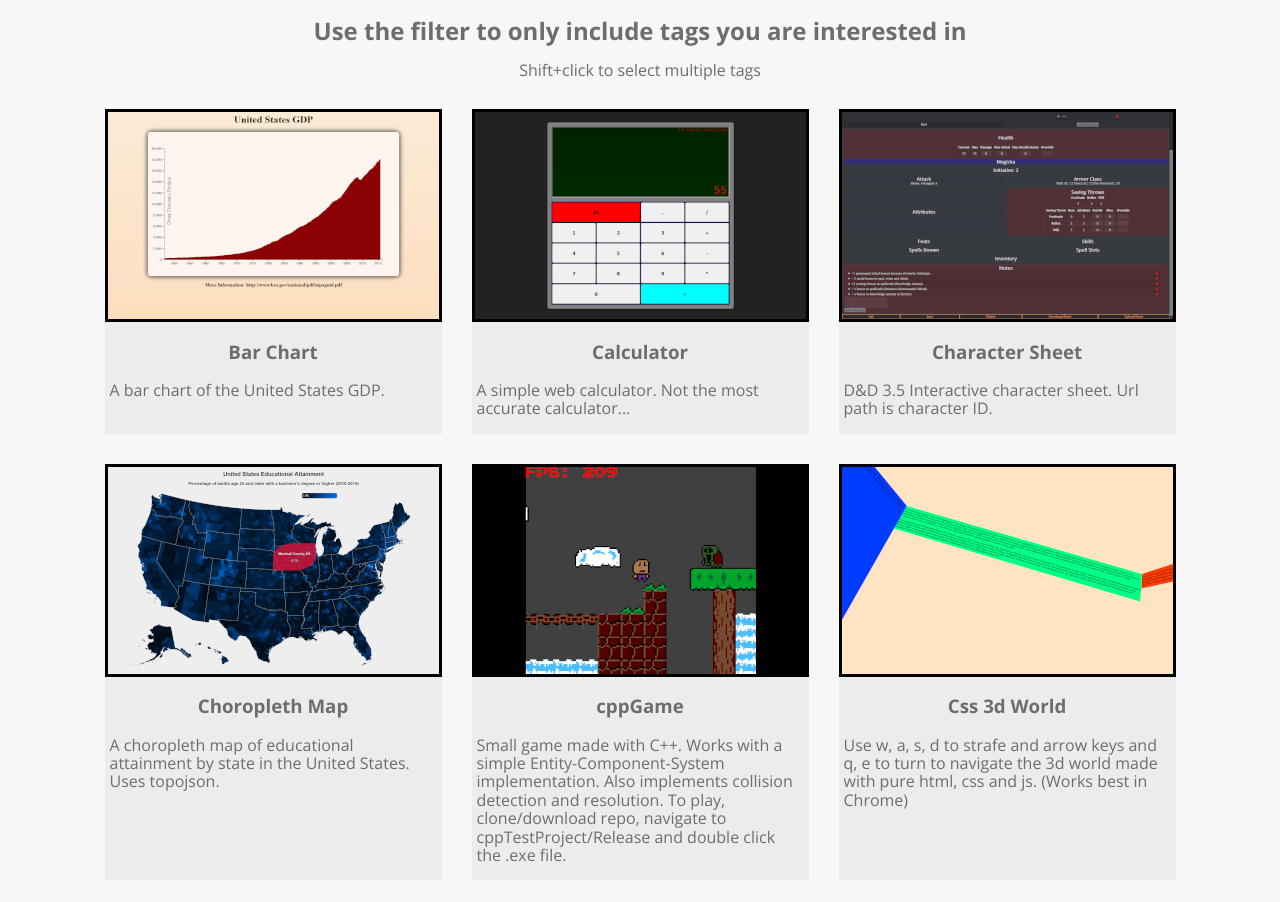
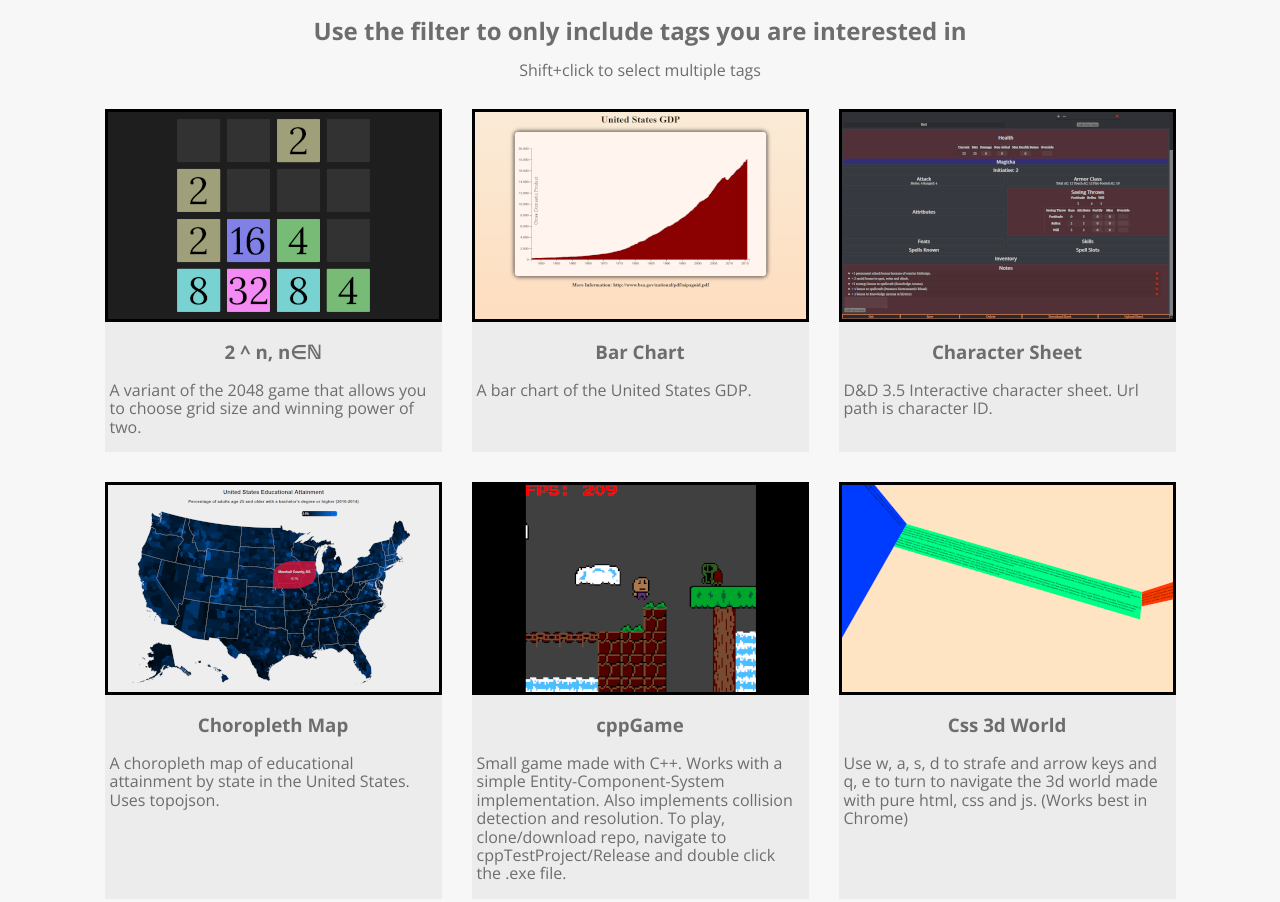
Before and after one commit to Watersilver/portfolio, a React app: page / in a window 1280 px wide. Shown: the part 852-1754 px from the top of the page. Built offline with nearby package versions, Linux system fonts and the light colour scheme.

Commit message:
added 2powN, removed calculator

```diff
--- a/docs/index.html
+++ b/docs/index.html
@@ -1 +1 @@
-<!DOCTYPE html><html lang="en"><head><meta charset="UTF-8"><meta http-equiv="X-UA-Compatible" content="IE=edge"><meta name="viewport" content="width=device-width, initial-scale=1.0"><link rel="preconnect" href="https://fonts.googleapis.com"><link rel="preconnect" href="https://fonts.gstatic.com" crossorigin><link href="https://fonts.googleapis.com/css2?family=Open+Sans:wght@400;700&display=swap" rel="stylesheet"><link rel="stylesheet" href="normalize.f71c9569.css"><link rel="stylesheet" href="style.59e0c013.css"><title>Ermis Zervos Portfolio</title></head><body> <body> <div id="root"></div> <script src="portfolio.bebc067b.js"></script> </body> </body></html>
+<!DOCTYPE html><html lang="en"><head><meta charset="UTF-8"><meta http-equiv="X-UA-Compatible" content="IE=edge"><meta name="viewport" content="width=device-width, initial-scale=1.0"><link rel="preconnect" href="https://fonts.googleapis.com"><link rel="preconnect" href="https://fonts.gstatic.com" crossorigin><link href="https://fonts.googleapis.com/css2?family=Open+Sans:wght@400;700&display=swap" rel="stylesheet"><link rel="stylesheet" href="normalize.f71c9569.css"><link rel="stylesheet" href="style.59e0c013.css"><title>Ermis Zervos Portfolio</title></head><body> <body> <div id="root"></div> <script src="portfolio.d29eae8e.js"></script> </body> </body></html>
--- a/public/js/components/App.js
+++ b/public/js/components/App.js
@@ -23,9 +23,11 @@ class ItemData {
   }
 };
 
+// 331 x 207
 import jsmoimg from "../../images/jsmodule.png";
 import clinimg from "../../images/cli.png";
 
+import twopowN from "../../images/2powN.png";
 import barcimg from "../../images/barchart.png";
 import calcimg from "../../images/calculator.png";
 import chorimg from "../../images/choropleth.png";
@@ -55,7 +57,9 @@ import prinimg from "../../images/princess.png";
 import kinpimg from "../../images/keyboardinput.png";
 
 const itemsData = [
-  new ItemData("Project Euler", "Solutions to Project Euler problems", clinimg, "https://github.com/Watersilver/ProjectEuler",
+  new ItemData("2 ^ n, n∈ℕ", "A variant of the 2048 game that allows you to choose grid size and winning power of two.", twopowN, "https://watersilver.github.io/2powN/",
+  tags.javascript, tags.css, tags.html, tags.gamedev),
+  new ItemData("Project Euler", "Solutions to Project Euler problems.", clinimg, "https://github.com/Watersilver/ProjectEuler",
   tags.python),
   new ItemData("File Comparison", "Web app where you can upload two files to be compared using a simple algorithm.", sim1img, "https://github.com/Watersilver/cs50/tree/master/workspace/pset6/similarities/less",
   tags.python, tags.backend),
@@ -93,8 +97,8 @@ const itemsData = [
   tags.react, tags.css, tags.html),
   new ItemData("Drum Machine", "Click the buttons or press the corresponding keys to play sounds!", drumimg, "https://codepen.io/watersilver/full/ROramX",
   tags.react, tags.css, tags.html),
-  new ItemData("Calculator", "A simple web calculator. Not the most accurate calculator...", calcimg, "https://codepen.io/watersilver/full/ROaWyP",
-  tags.react, tags.redux, tags.css, tags.html),
+  // new ItemData("Calculator", "A simple web calculator. Not the most accurate calculator...", calcimg, "https://codepen.io/watersilver/full/ROaWyP",
+  // tags.react, tags.redux, tags.css, tags.html),
   new ItemData("Pomodoro Timer", "Cycle between work time and breaks with the help of this.", pomoimg, "https://codepen.io/watersilver/full/axmLxp",
   tags.javascript, tags.css, tags.html),
   new ItemData("Bar Chart", "A bar chart of the United States GDP.", barcimg, "https://codepen.io/watersilver/full/oOBGmL",
```
Also changed, not shown: docs/2powN.f34a1797.png (added), public/images/2powN.png (added), 2 other files.
